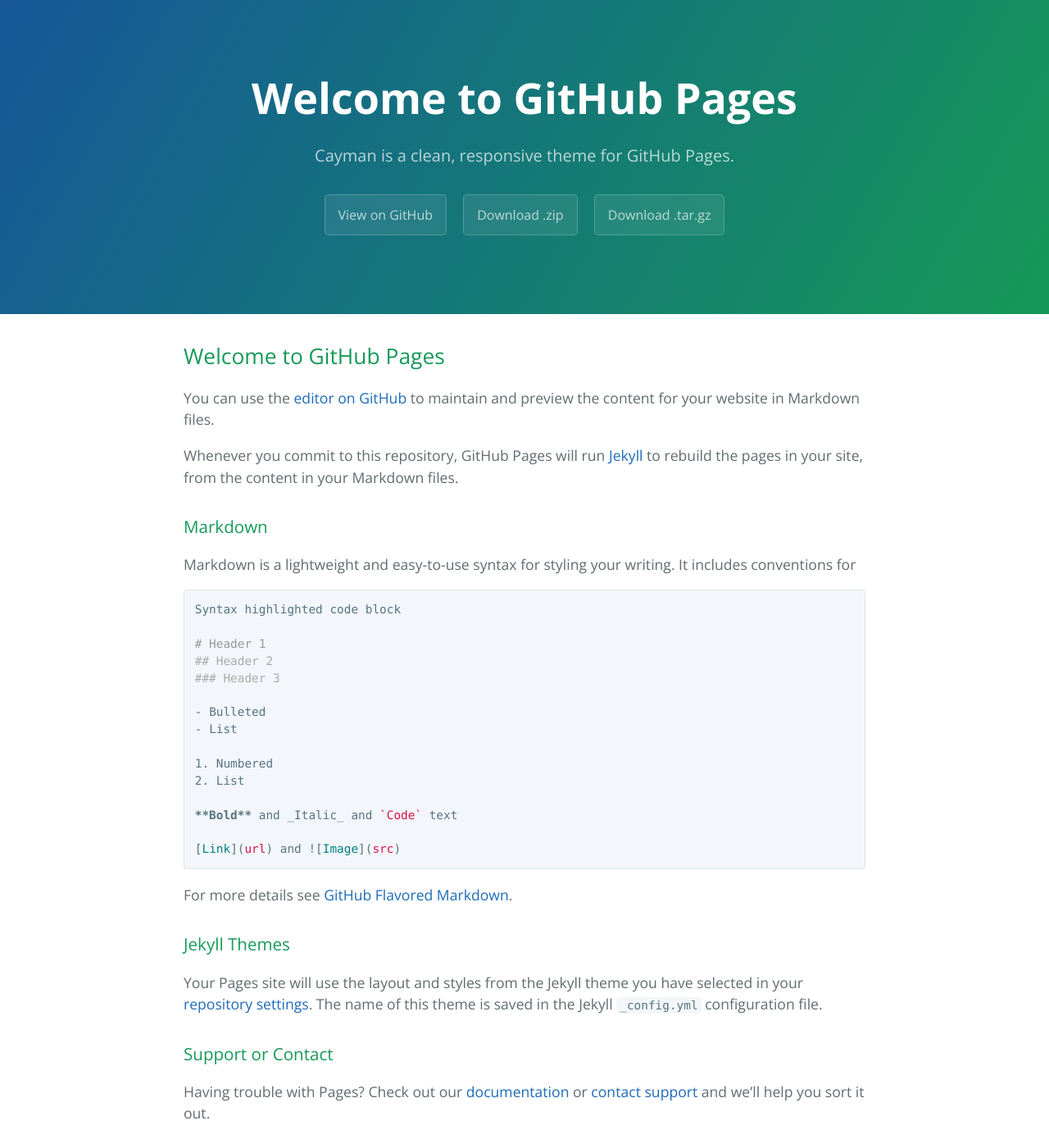
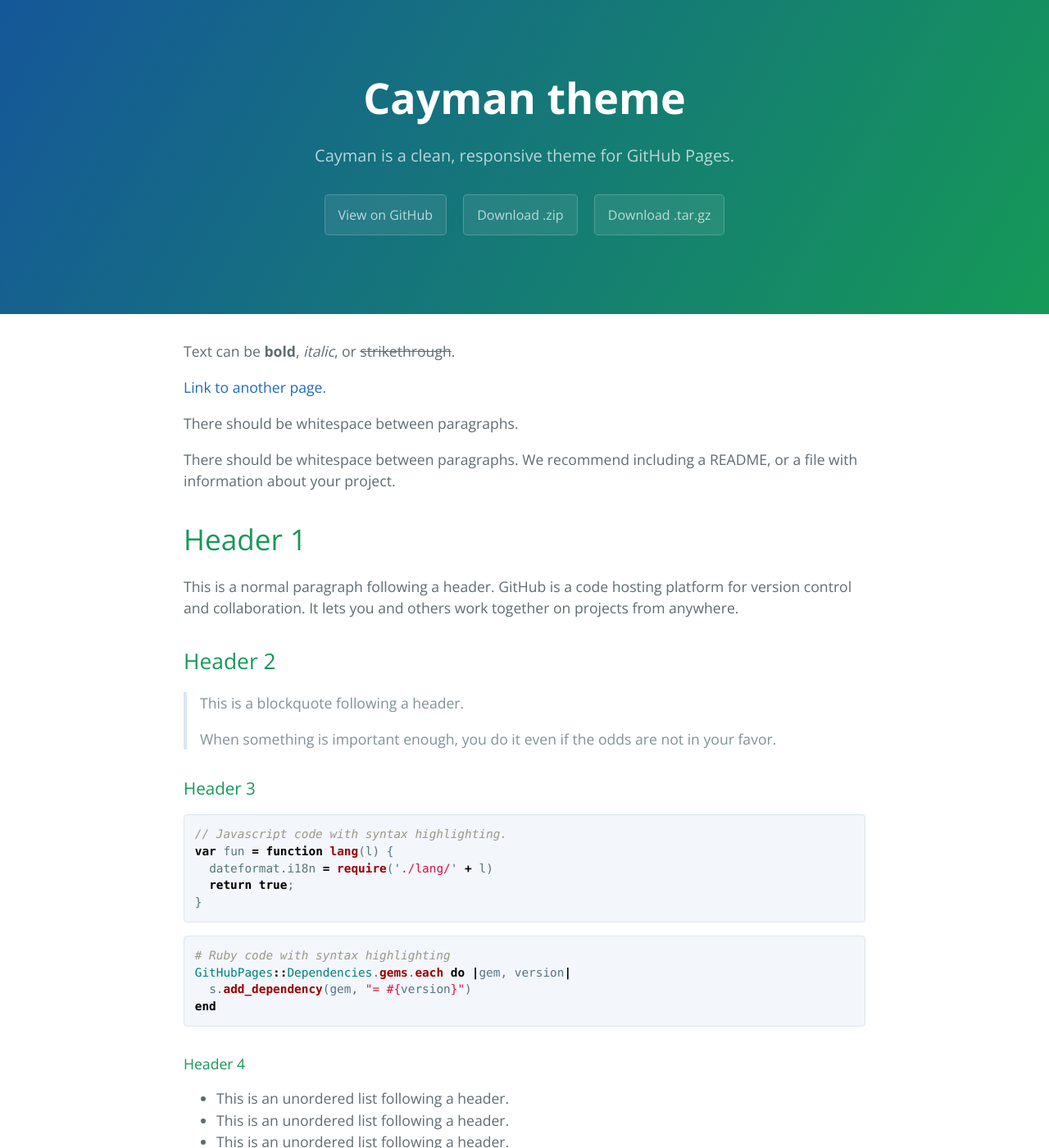
Before and after one commit to e87042170/jekyll, a Jekyll site: the page built from index.md, in a window 1280 px wide and 1400 px high. Shown: the whole window at 82% size. Built offline with Jekyll 4.4.1, drawn with Linux system fonts in a browser that asks for light colours; our own code applies the rules of GitHub Pages for plain Markdown files; some of the changed text lies outside the part shown.

Commit message:
Update index.md

````diff
--- a/index.md
+++ b/index.md
@@ -1,37 +1,123 @@
-## Welcome to GitHub Pages
+---
+layout: default
+---
 
-You can use the [editor on GitHub](https://github.com/e87042170/jekyll/edit/master/index.md) to maintain and preview the content for your website in Markdown files.
+Text can be **bold**, _italic_, or ~~strikethrough~~.
 
-Whenever you commit to this repository, GitHub Pages will run [Jekyll](https://jekyllrb.com/) to rebuild the pages in your site, from the content in your Markdown files.
+[Link to another page](./another-page.html).
 
-### Markdown
+There should be whitespace between paragraphs.
 
-Markdown is a lightweight and easy-to-use syntax for styling your writing. It includes conventions for
-
-```markdown
-Syntax highlighted code block
+There should be whitespace between paragraphs. We recommend including a README, or a file with information about your project.
 
 # Header 1
+
+This is a normal paragraph following a header. GitHub is a code hosting platform for version control and collaboration. It lets you and others work together on projects from anywhere.
+
 ## Header 2
+
+> This is a blockquote following a header.
+>
+> When something is important enough, you do it even if the odds are not in your favor.
+
 ### Header 3
 
-- Bulleted
-- List
-
-1. Numbered
-2. List
-
-**Bold** and _Italic_ and `Code` text
-
-[Link](url) and ![Image](src)
+```js
+// Javascript code with syntax highlighting.
+var fun = function lang(l) {
+  dateformat.i18n = require('./lang/' + l)
+  return true;
+}
 ```
 
-For more details see [GitHub Flavored Markdown](https://guides.github.com/features/mastering-markdown/).
+```ruby
+# Ruby code with syntax highlighting
+GitHubPages::Dependencies.gems.each do |gem, version|
+  s.add_dependency(gem, "= #{version}")
+end
+```
 
-### Jekyll Themes
+#### Header 4
 
-Your Pages site will use the layout and styles from the Jekyll theme you have selected in your [repository settings](https://github.com/e87042170/jekyll/settings). The name of this theme is saved in the Jekyll `_config.yml` configuration file.
+*   This is an unordered list following a header.
+*   This is an unordered list following a header.
+*   This is an unordered list following a header.
 
-### Support or Contact
+##### Header 5
 
-Having trouble with Pages? Check out our [documentation](https://help.github.com/categories/github-pages-basics/) or [contact support](https://github.com/contact) and we’ll help you sort it out.
+1.  This is an ordered list following a header.
+2.  This is an ordered list following a header.
+3.  This is an ordered list following a header.
+
+###### Header 6
+
+| head1        | head two          | three |
+|:-------------|:------------------|:------|
+| ok           | good swedish fish | nice  |
+| out of stock | good and plenty   | nice  |
+| ok           | good `oreos`      | hmm   |
+| ok           | good `zoute` drop | yumm  |
+
+### There's a horizontal rule below this.
+
+* * *
+
+### Here is an unordered list:
+
+*   Item foo
+*   Item bar
+*   Item baz
+*   Item zip
+
+### And an ordered list:
+
+1.  Item one
+1.  Item two
+1.  Item three
+1.  Item four
+
+### And a nested list:
+
+- level 1 item
+  - level 2 item
+  - level 2 item
+    - level 3 item
+    - level 3 item
+- level 1 item
+  - level 2 item
+  - level 2 item
+  - level 2 item
+- level 1 item
+  - level 2 item
+  - level 2 item
+- level 1 item
+
+### Small image
+
+![Octocat](https://github.githubassets.com/images/icons/emoji/octocat.png)
+
+### Large image
+
+![Branching](https://guides.github.com/activities/hello-world/branching.png)
+
+
+### Definition lists can be used with HTML syntax.
+
+<dl>
+<dt>Name</dt>
+<dd>Godzilla</dd>
+<dt>Born</dt>
+<dd>1952</dd>
+<dt>Birthplace</dt>
+<dd>Japan</dd>
+<dt>Color</dt>
+<dd>Green</dd>
+</dl>
+
+```
+Long, single-line code blocks should not wrap. They should horizontally scroll if they are too long. This line should be long enough to demonstrate this.
+```
+
+```
+The final element.
+```
````
